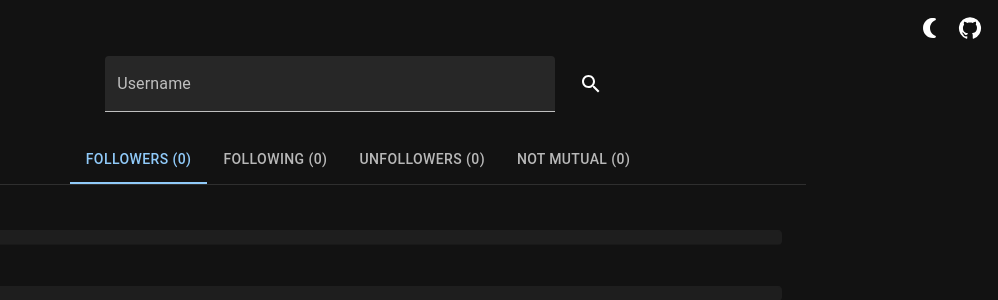
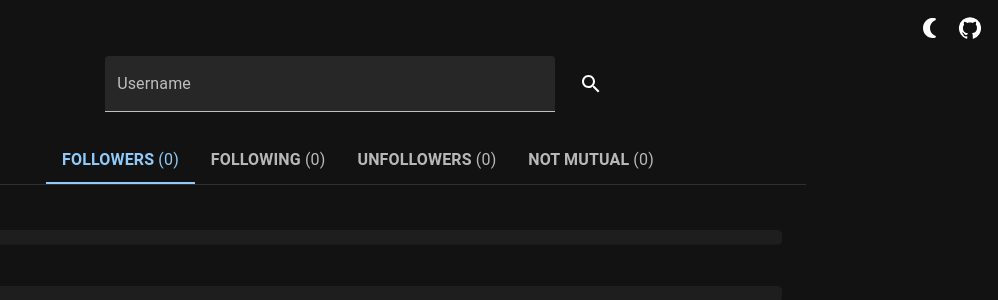
Before and after one commit to mmuazam98/github-unfollowers, a React (Create React App) app: page / in a window 1280 px wide. Shown: the top 300 px of the page, without its empty margins (282-1280 px from the left). Built offline with nearby package versions, Linux system fonts and the light colour scheme.

Commit message:
refactor

```diff
--- a/src/components/Main.tsx
+++ b/src/components/Main.tsx
@@ -11,7 +11,6 @@ import Typography from "@mui/material/Typography";
 import Skeleton from "@mui/material/Skeleton";
 import Avatar from "@mui/material/Avatar";
 import Snackbar from "@mui/material/Snackbar";
-import CloseIcon from "@mui/icons-material/Close";
 import MuiAlert, { AlertProps } from "@mui/material/Alert";
 
 import axios from "axios";
@@ -43,7 +42,7 @@ const Search = forwardRef(({ handleSearch }: { handleSearch: () => void }, ref)
    }}
   >
    <TextField id="filled-basic" label="Username" variant="filled" className="search-input" value={searchTerm} onChange={(e) => setSearchTerm(e.target.value.trim())} />
-      <IconButton onClick={handleSearch}>
+   <IconButton onClick={handleSearch} data-testid="search-button">
     <SearchIcon />
    </IconButton>
   </Box>
@@ -129,6 +128,17 @@ const User = ({ user }: { user: any }) => {
  );
 };
 
+const CustomLabel = ({ label, count }: { label: string; count: number }) => {
+ return (
+  <Typography sx={{ fontWeight: "bold" }}>
+   {label}{" "}
+   <span style={{ fontWeight: "normal" }} data-testid={label}>
+    ({count})
+   </span>
+  </Typography>
+ );
+};
+
 export const Main = () => {
  const { setMainLoading, setContentLoading, info, setInfo } = useAppContext();
  const [value, setValue] = useState(0);
@@ -149,6 +159,7 @@ export const Main = () => {
 
   return data;
  };
+
  useEffect(() => {
   setMainLoading(true);
   setTimeout(() => {
@@ -216,14 +227,14 @@ export const Main = () => {
    <Box className="tabs">
     <Box sx={{ borderBottom: 1, borderColor: "divider" }}>
      <Tabs value={value} onChange={handleChange} aria-label="basic tabs example">
-            <Tab label={`Followers ${info?.user?.followers ? `(${info?.user?.followers})` : "(0)"}`} {...a11yProps(0)} />
-            <Tab label={`Following ${info?.user?.following ? `(${info?.user?.following})` : "(0)"}`} {...a11yProps(1)} />
-            <Tab label={`Unfollowers ${info?.unfollowers?.length ? `(${info?.unfollowers?.length})` : "(0)"}`} {...a11yProps(2)} />
-            <Tab label={`Not Mutual ${info?.notMutual?.length ? `(${info?.notMutual?.length})` : "(0)"}`} {...a11yProps(3)} />
+      <Tab label={<CustomLabel label="followers" count={info?.followers?.length || 0} />} {...a11yProps(0)} />
+      <Tab label={<CustomLabel label="following" count={info?.following?.length || 0} />} {...a11yProps(1)} />
+      <Tab label={<CustomLabel label="unfollowers" count={info?.unfollowers?.length || 0} />} {...a11yProps(2)} />
+      <Tab label={<CustomLabel label="not mutual" count={info?.notMutual?.length || 0} />} {...a11yProps(3)} />
      </Tabs>
     </Box>
     <TabPanel value={value} index={0}>
-          {!info?.followers?.length ? <LoadingContent /> : info?.followers.map((user: any, idx: number) => <User user={user} key={user.node_id + idx} />)}
+     {!info?.followers?.length ? <LoadingContent /> : info?.followers.map((user: any, idx: number) => <User user={user} key={user.node_id} />)}
     </TabPanel>
     <TabPanel value={value} index={1}>
      {!info?.following?.length ? <LoadingContent /> : info?.following.map((user: any) => <User user={user} key={user.node_id} />)}
--- a/src/context/AppContext.tsx
+++ b/src/context/AppContext.tsx
@@ -5,7 +5,7 @@ export enum Theme {
  light = "light",
 }
 
-type AppContextType = {
+export type AppContextType = {
  theme: string;
  setTheme: (Theme: Theme) => void;
  info: { user: any; followers: any[]; following: any[]; notMutual: any[]; unfollowers: any[] };
```
Also changed, not shown: 1 other file (tests, documents, lock files or other folders). Lines whose indentation alone changed are shown as unchanged.
